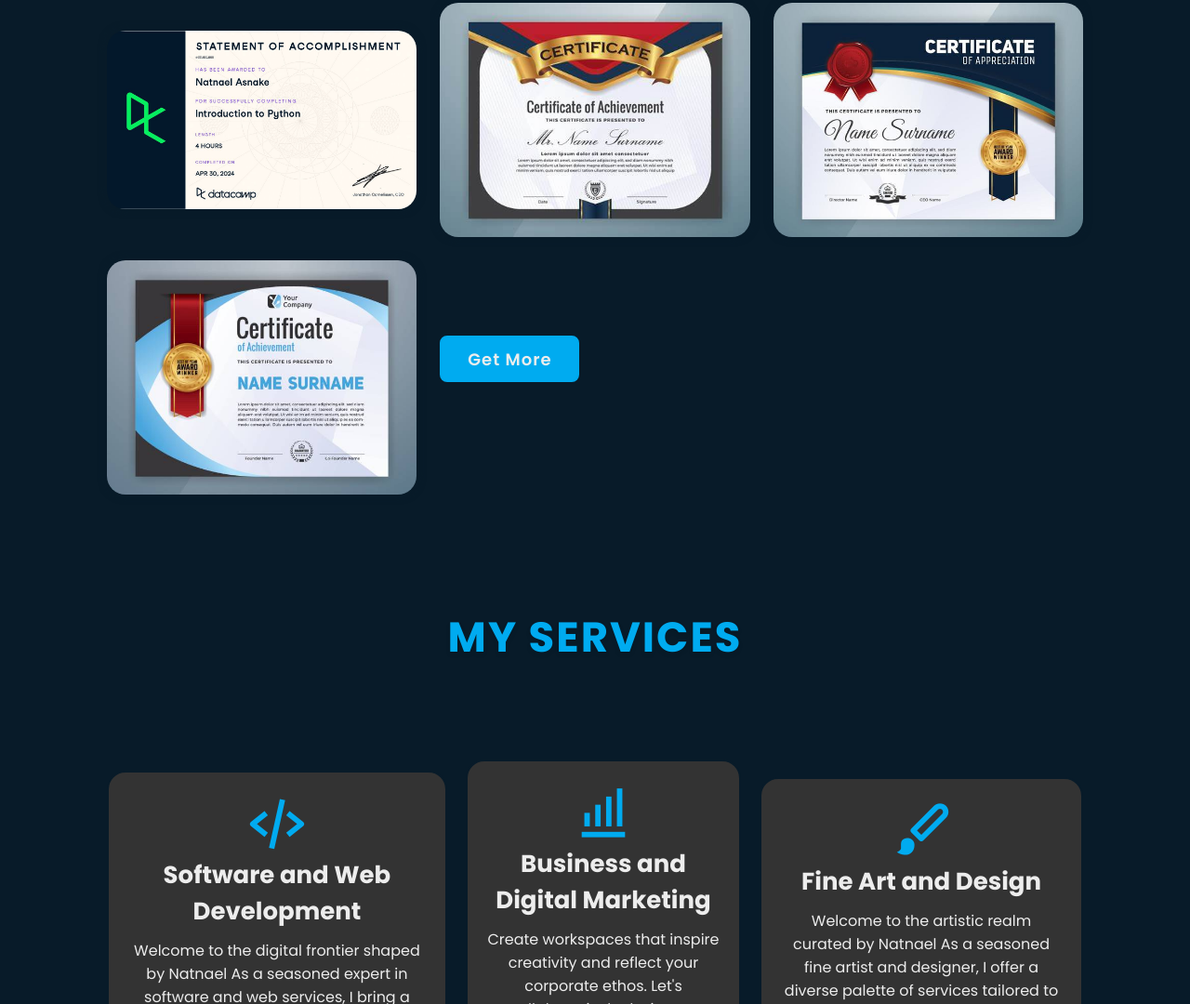
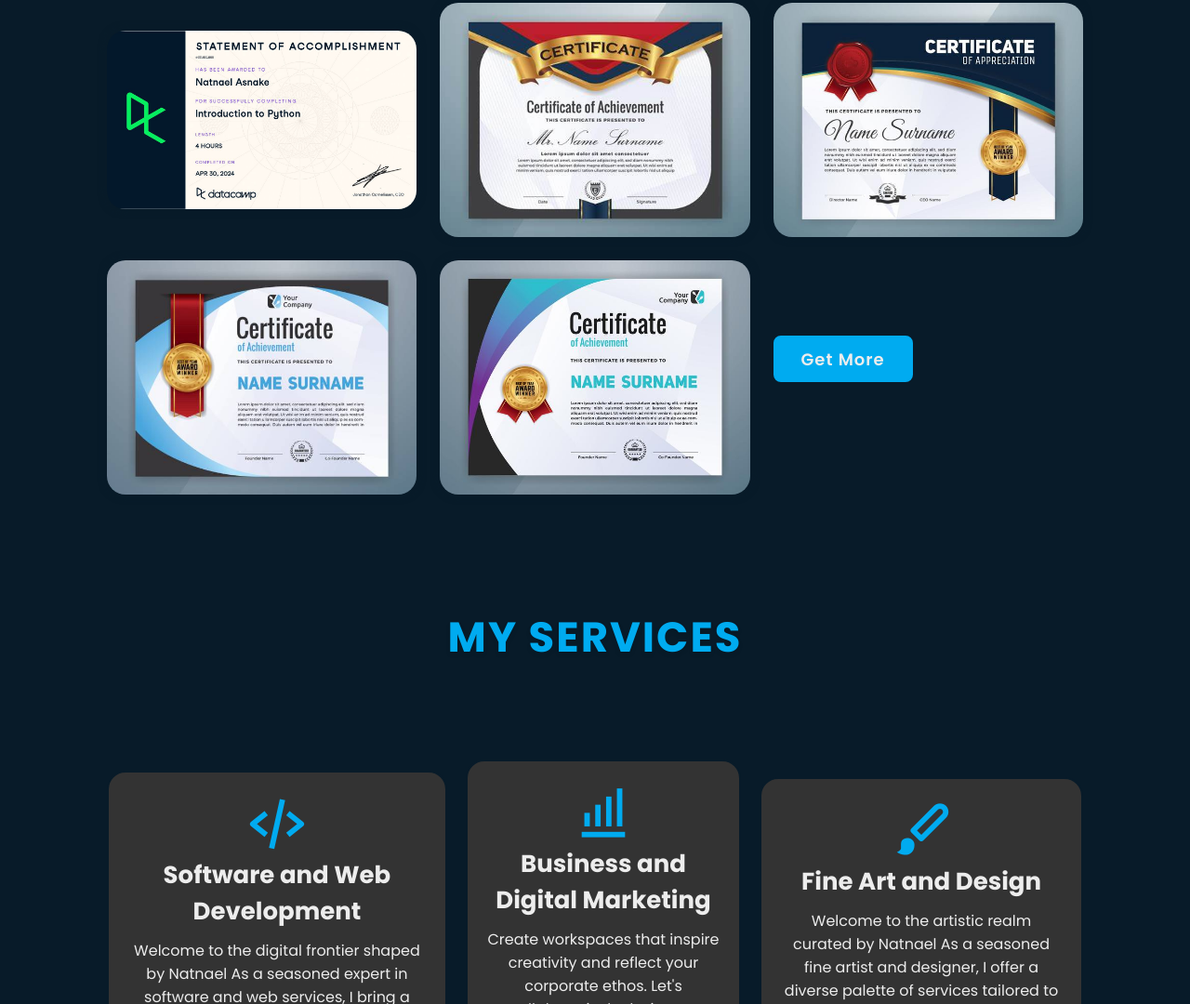
Before and after one commit to Nati-Man-code/My-portfolio, a plain HTML site: page index.html in a window 1280 px wide. Shown: the part 5694-6774 px from the top of the page at 93% size. Drawn offline with nearby package versions, Linux system fonts and the light colour scheme; files whose address does not match are found by name.

Commit message:
Certification added

```diff
--- a/index.html
+++ b/index.html
@@ -441,6 +441,16 @@
                 </div>
             </div>
 
+            <div class="portfolio-box">
+                <img src="image/cert4.jpg"
+                alt="">
+
+                <div class="portfolio-layer">
+
+                    <a href="#"><i class='bx bx-link-external'></i></a>
+                </div>
+            </div>
+
             <div class="btn-box btn">
                 <a href="#" class="btn">Get More</a>
 
```
